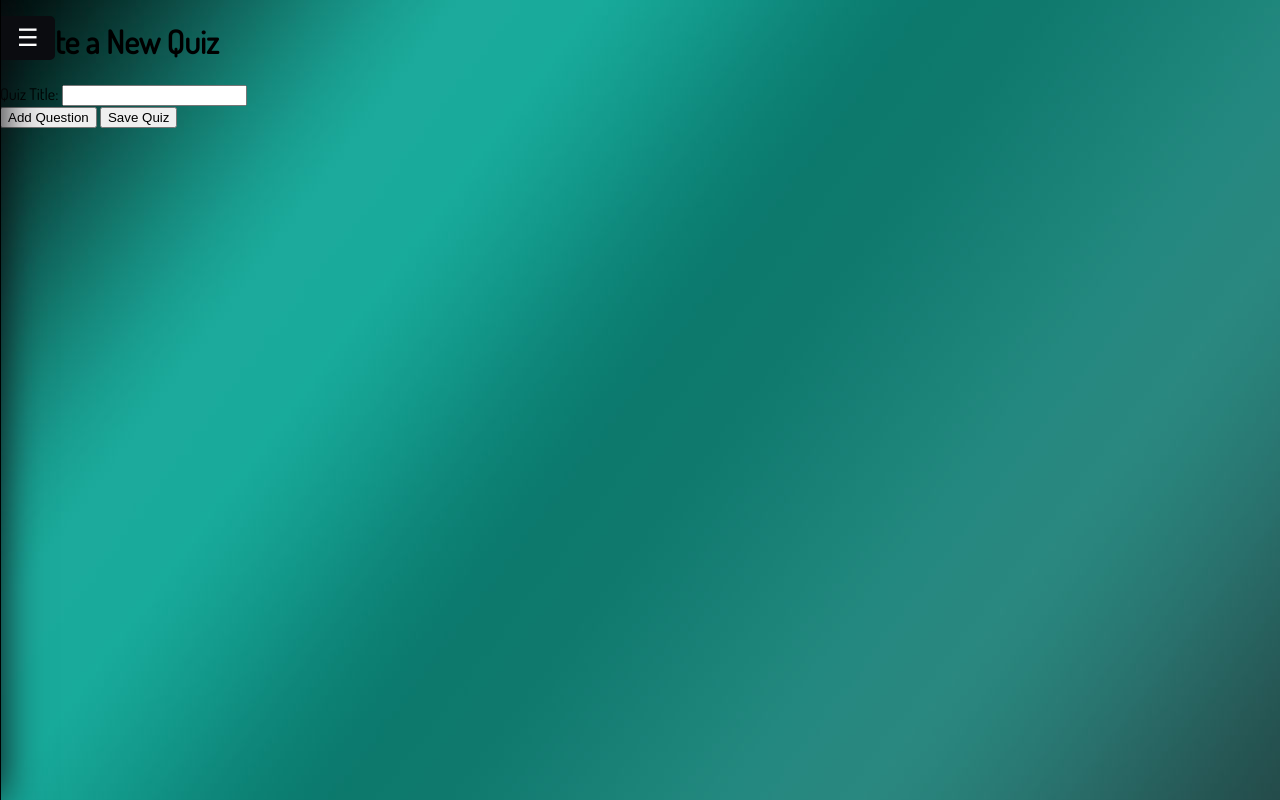
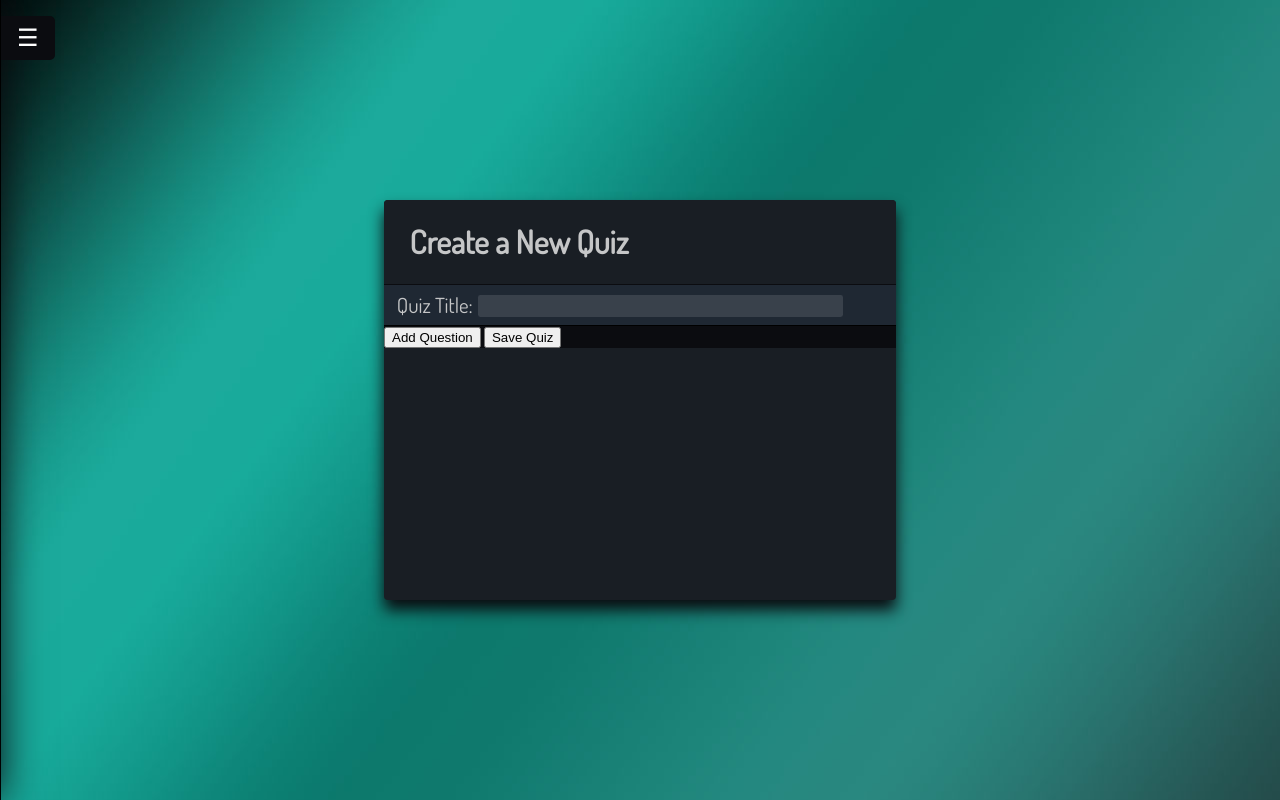
Before and after one commit to BasedBoznie/web-quiz-app, a website: page src/create-quiz.html in a window 1280 px wide. Drawn offline with Linux system fonts and the light colour scheme.

Commit message:
quiz creation frontend progress

```diff
--- a/src/create-quiz.html
+++ b/src/create-quiz.html
@@ -21,11 +21,15 @@
     <button class="toggle-btn" onclick="toggleSidebar()">☰</button>
 
     <div class="content">
-        <h1>Create a New Quiz</h1>
+        <div class="quiz-creator-container">
+            <div class="quiz-creator-header">
+                <h1 id="quiz-creator-title">Create a New Quiz</h1>
+            </div>
+            <div class="quiz-creator-quiz-title">
+                <label for="title" class="title-input-label">Quiz Title:</label>
+                <input class="title-input" type="text" id="title" name="title" required>
+            </div>
             <form id="quiz-form">
-            <label for="title">Quiz Title:</label>
-            <input type="text" id="title" name="title" required>
-
                 <div id="questions-container">
 
                 </div>
@@ -34,5 +38,6 @@
                 <button type="submit">Save Quiz</button>
             </form>
         </div>
+    </div>
 </body>
 </html>
--- a/src/styles/styles.css
+++ b/src/styles/styles.css
@@ -165,6 +165,7 @@ h1.index-h1:hover {
     border-bottom: 1px solid var(--color-1);
     padding-left: 1vw;
     padding-right: 1.3vw;
+    min-height: 2.52vh;
 }
 
 #search-input {
@@ -333,3 +334,63 @@ h3 {
     grid-template-columns: repeat(2, 1fr);
     width: 100%;
 }
+
+.quiz-creator-container {
+    display: flex;
+    flex-direction: column;
+    width: 40%;
+    margin: 0 auto;
+    margin-top: 25vh;
+    height: 50vh;
+    max-height: 50vh;
+    border-radius: 0.25rem;
+    box-shadow: 0px 10px 15px var(--color-1);
+    background-color: var(--color-6);
+}
+
+h1#quiz-creator-title {
+    padding-left: 2vw;
+    color: var(--color-3);
+}
+
+.quiz-creator-header {
+    background-color: var(--color-6);
+    border-top-left-radius: 0.25rem;
+    border-top-right-radius: 0.25rem;
+}
+
+#quiz-form {
+    background-color: var(--color-1);
+    overflow-y: auto;
+}
+
+.quiz-creator-quiz-title {
+    background-color: var(--color-2);
+    border-bottom: 1px solid black;
+    border-top: 1px solid var(--color-1);
+    color: var(--color-3);
+    min-height: 5vh;
+    display: flex;
+    justify-content: flex-start;
+    align-items: center;
+    font-size: 1.3rem;
+}
+
+.title-input {
+    padding-left: 0.3rem;
+    outline: none;
+    border: none;
+    border-radius: 0.15rem;
+    font-family: 'Dosis', sans-serif;
+    font-weight: 200;
+    font-size: 0.95rem;
+    margin-left: 0.4vw;
+    margin-top: 0.35vh;
+    width: 70%;
+    color: var(--color-4);
+    background-color: #39414b;
+}
+
+.title-input-label {
+    margin-left: 1vw;
+}
```
Also changed, not shown: quizzes/break-check-20241110194322.json (added, +14 -0 lines). Lines whose indentation alone changed are shown as unchanged.
